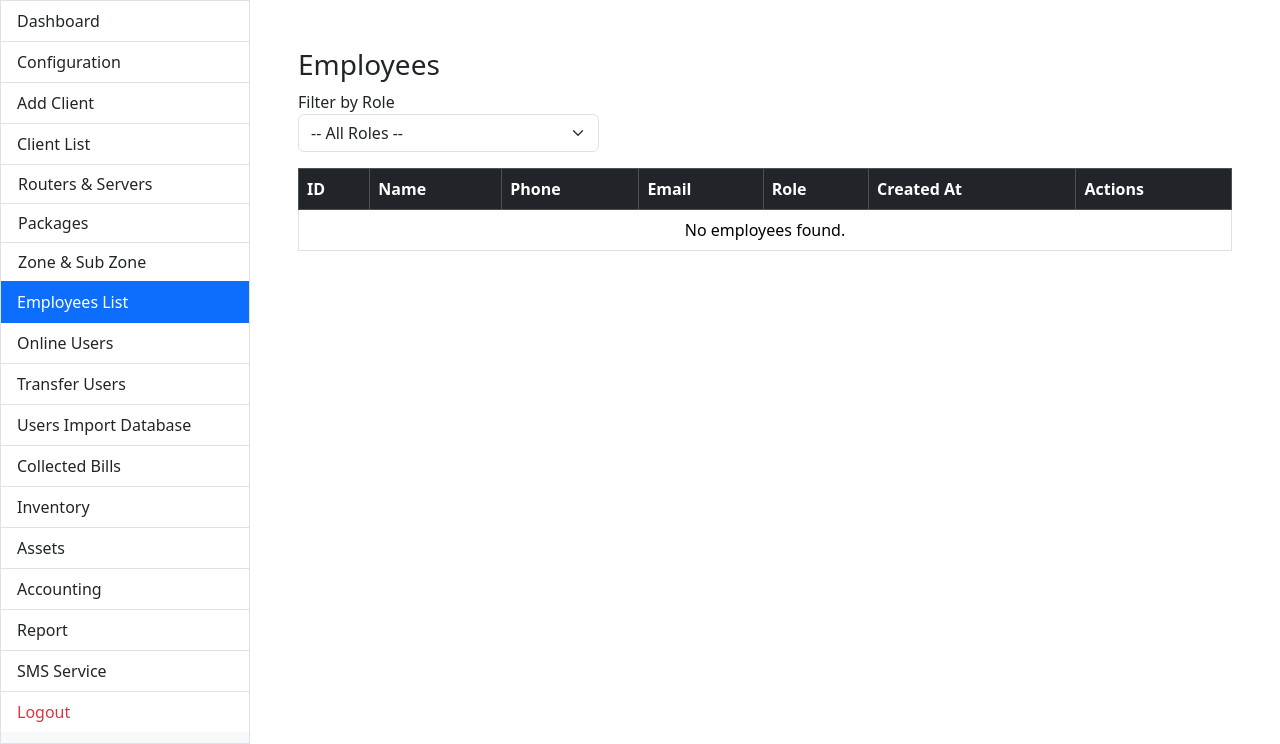
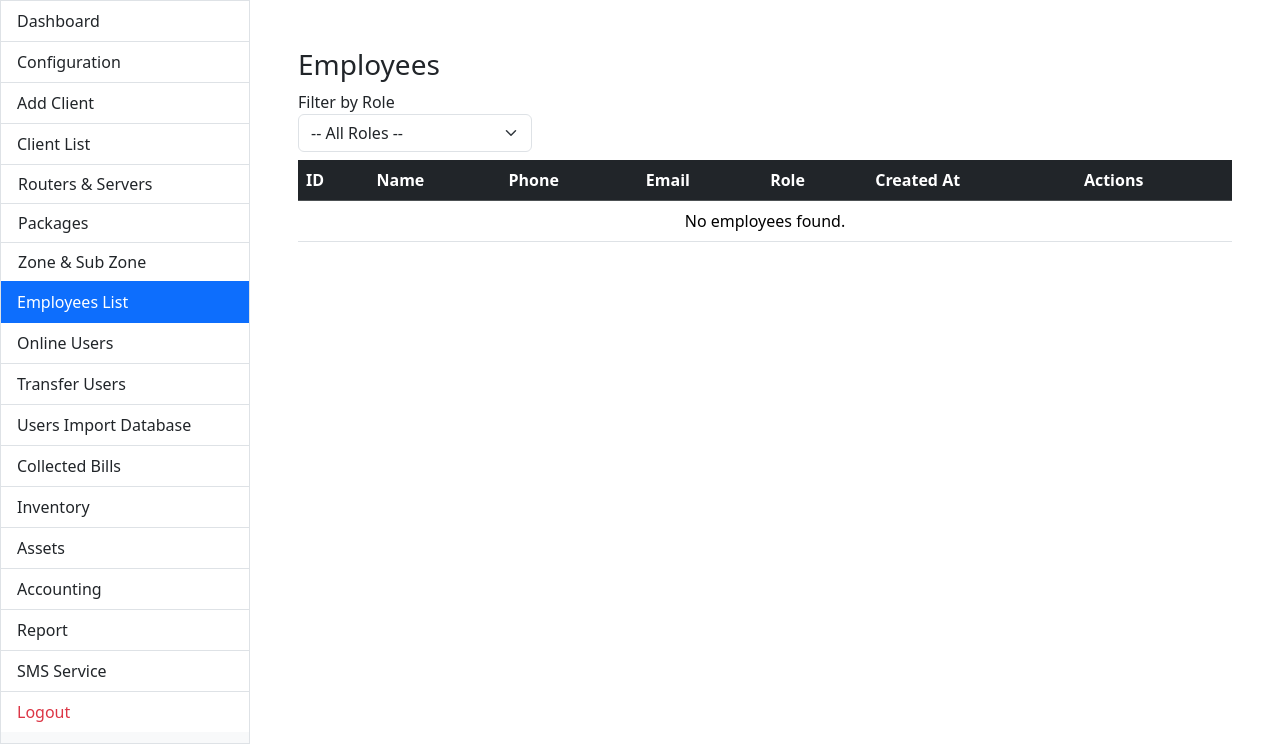
Before and after one commit to ABNET-RAKIB-123/isp, a PHP site: page /employees/list_employees.php in a window 1280 px wide. Shown: the part 56-800 px from the top of the page. Run offline with PHP 8.4, Linux system fonts and the light colour scheme; data comes from the database, SQL or seed files in the repository; some libraries are stand-ins or nearby versions.

Commit message:
List_Clients.php Table Change

```diff
--- a/clients/list_clients.php
+++ b/clients/list_clients.php
@@ -115,7 +115,7 @@
     </div>
 
     <div style="overflow-x: auto; width: 100%;">
-    <table id="clientTable" class="table table-bordered nowrap" style="width: 100%;">
+    <table id="clientTable" class="table table-hover nowrap" style="width: 100%;">
 
             <thead class="table-dark">
             <tr>
--- a/employees/list_employees.php
+++ b/employees/list_employees.php
@@ -30,12 +30,12 @@
 $result = $conn->query($sql);
 ?>
 
-<div class="container p-4">
+<div class="container-fluid p-4">
     <h3>Employees</h3>
 
     <!-- Role filter form -->
-    <form method="POST" class="row g-3 mb-3">
-        <div class="col-md-4">
+    <form method="POST">
+    <div class="col-12 col-sm-6 col-md-3 mb-2">
             <label for="role">Filter by Role</label>
             <select name="role" class="form-select" onchange="this.form.submit()">
                 <option value="">-- All Roles --</option>
@@ -47,7 +47,7 @@
     </form>
 
     <!-- Employee Table -->
-    <table class="table table-bordered">
+    <table class="table table-responsive">
         <thead class="table-dark">
             <tr>
                 <th>ID</th>
```
